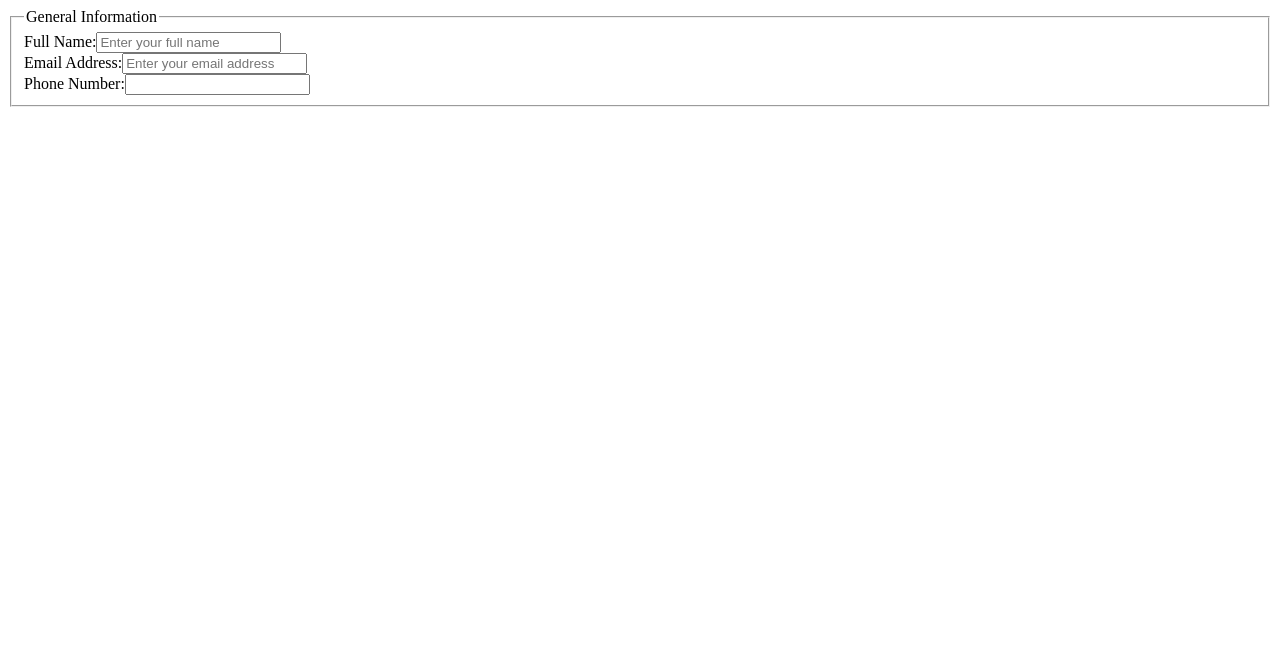
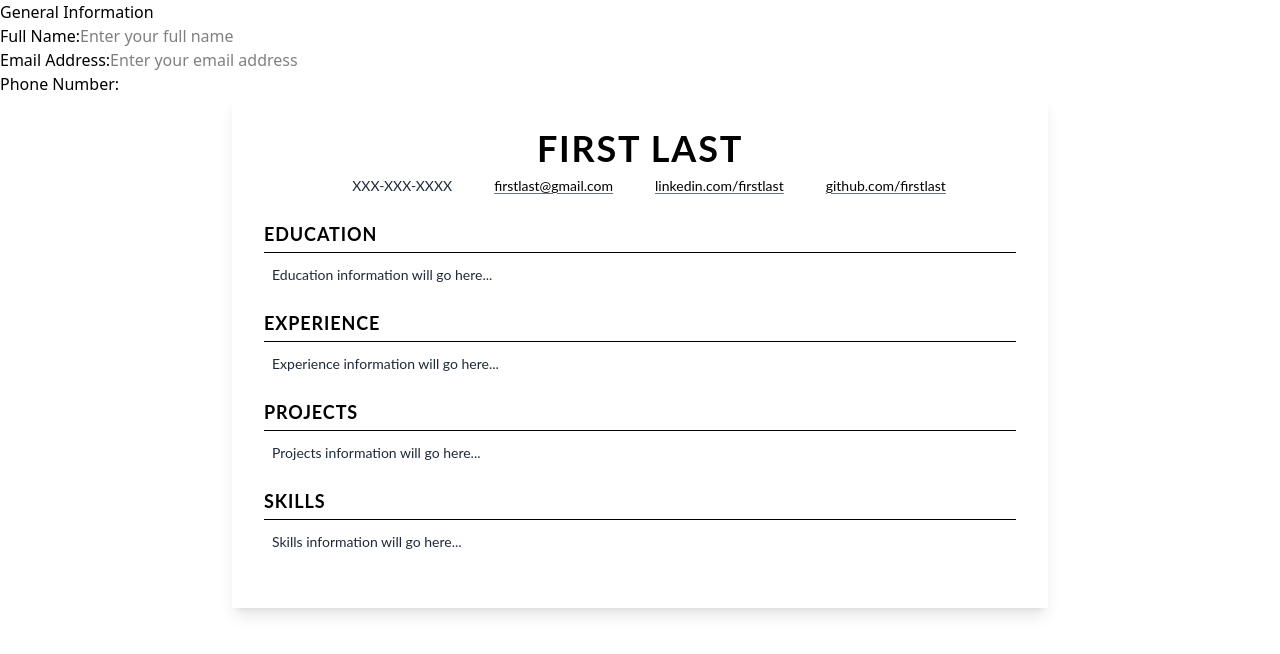
Before and after one commit to daniel-citrus/Odin-s-CV, a React (Vite) app: page / in a window 1280 px wide. Shown: the top 654 px of the page. Built offline with nearby package versions, Linux system fonts and the light colour scheme.

Commit message:
feat: basic styling

```diff
--- a/package.json
+++ b/package.json
@@ -12,18 +12,20 @@
   "dependencies": {
     "@tailwindcss/vite": "^4.1.11",
     "react": "^19.1.0",
-    "react-dom": "^19.1.0",
-    "tailwindcss": "^4.1.11"
+    "react-dom": "^19.1.0"
   },
   "devDependencies": {
     "@eslint/js": "^9.30.1",
     "@types/react": "^19.1.8",
     "@types/react-dom": "^19.1.6",
     "@vitejs/plugin-react-swc": "^3.10.2",
+    "autoprefixer": "^10.4.21",
     "eslint": "^9.30.1",
     "eslint-plugin-react-hooks": "^5.2.0",
     "eslint-plugin-react-refresh": "^0.4.20",
     "globals": "^16.3.0",
+    "postcss": "^8.5.6",
+    "tailwindcss": "^4.1.11",
     "vite": "^7.0.4"
   }
 }
--- a/src/App.jsx
+++ b/src/App.jsx
@@ -1,4 +1,5 @@
 import ResumeBuilder from './components/ResumeBuilder';
+import './styles/index.css';
 
 function App() {
     return (
--- a/src/components/input/inputBlocks/GeneralInput.jsx
+++ b/src/components/input/inputBlocks/GeneralInput.jsx
@@ -2,7 +2,7 @@ import { useContext } from 'react';
 import { DataContext } from '../../../contexts/DataContext';
 
 const GeneralInput = () => {
-    const { generalInfo, updateGeneralInfo } = useContext(DataContext);
+    const { generalData, updateGeneralData } = useContext(DataContext);
     return (
         <>
             <fieldset>
@@ -14,10 +14,10 @@ const GeneralInput = () => {
                         type='text'
                         id='name'
                         name='name'
-                        value={generalInfo.name}
+                        value={generalData.name}
                         placeholder='Enter your full name'
                         onChange={(e) =>
-                            updateGeneralInfo('name', e.target.value)
+                            updateGeneralData('name', e.target.value)
                         }
                     />
                 </div>
@@ -28,10 +28,10 @@ const GeneralInput = () => {
                         type='email'
                         id='email'
                         name='email'
-                        value={generalInfo.email}
+                        value={generalData.email}
                         placeholder='Enter your email address'
                         onChange={(e) =>
-                            updateGeneralInfo('email', e.target.value)
+                            updateGeneralData('email', e.target.value)
                         }
                     />
                 </div>
@@ -42,9 +42,9 @@ const GeneralInput = () => {
                         type='tel'
                         id='phone'
                         name='phone'
-                        value={generalInfo.phone}
+                        value={generalData.phone}
                         onChange={(e) => {
-                            updateGeneralInfo('phone', e.target.value);
+                            updateGeneralData('phone', e.target.value);
                         }}
                     />
                 </div>
--- a/src/components/output/OutputContainer.jsx
+++ b/src/components/output/OutputContainer.jsx
@@ -1,9 +1,107 @@
+import { useContext } from 'react';
 import { DataContext } from '../../contexts/DataContext';
-import useDataContext from '../../hooks/useDataContext';
 
 const OutputContainer = () => {
-    const { generalInfo } = useDataContext(DataContext);
-    return <>{generalInfo.name}</>;
+    const { generalData } = useContext(DataContext);
+
+    return (
+        <div className="max-w-[8.5in] mx-auto p-8 bg-white shadow-lg font-['Lato',sans-serif] text-gray-800 leading-relaxed">
+            {/* Header Section - Matching LaTeX heading structure */}
+            <header className="text-center mb-6">
+                <div className="inline-block">
+                    {/* Name - Large, bold, small caps */}
+                    <h1 className="text-4xl font-bold mb-2 text-black uppercase tracking-wider font-variant-small-caps">
+                        {generalData.name || 'First Last'}
+                    </h1>
+
+                    {/* Contact info - centered with icons and links */}
+                    <div className="flex justify-center items-center flex-wrap gap-6 text-sm mt-1">
+                        {/* Phone */}
+                        <div className="flex items-center gap-1 whitespace-nowrap">
+                            <i className="fas fa-phone text-gray-600 w-3.5 text-xs"></i>
+                            <span>{generalData.phone || 'XXX-XXX-XXXX'}</span>
+                        </div>
+
+                        {/* Email */}
+                        <div className="flex items-center gap-1 whitespace-nowrap">
+                            <i className="fas fa-envelope text-gray-600 w-3.5 text-xs"></i>
+                            <a
+                                href={`mailto:${generalData.email || 'firstlast@gmail.com'}`}
+                                className="text-black underline underline-offset-2 decoration-gray-500 hover:decoration-black hover:text-gray-700"
+                            >
+                                {generalData.email || 'firstlast@gmail.com'}
+                            </a>
+                        </div>
+
+                        {/* LinkedIn */}
+                        <div className="flex items-center gap-1 whitespace-nowrap">
+                            <i className="fab fa-linkedin text-gray-600 w-3.5 text-xs"></i>
+                            <a
+                                href="https://www.linkedin.com/in/"
+                                className="text-black underline underline-offset-2 decoration-gray-500 hover:decoration-black hover:text-gray-700"
+                                target="_blank"
+                                rel="noopener noreferrer"
+                            >
+                                linkedin.com/firstlast
+                            </a>
+                        </div>
+
+                        {/* GitHub */}
+                        <div className="flex items-center gap-1 whitespace-nowrap">
+                            <i className="fab fa-github text-gray-600 w-3.5 text-xs"></i>
+                            <a
+                                href="https://github.com/"
+                                className="text-black underline underline-offset-2 decoration-gray-500 hover:decoration-black hover:text-gray-700"
+                                target="_blank"
+                                rel="noopener noreferrer"
+                            >
+                                github.com/firstlast
+                            </a>
+                        </div>
+                    </div>
+                </div>
+            </header>
+
+            {/* Placeholder sections for other resume parts */}
+            <div className="mt-4">
+                <section className="mb-6">
+                    <h2 className="text-lg font-bold uppercase tracking-wider text-black border-b border-black pb-1 mb-3">
+                        EDUCATION
+                    </h2>
+                    <div className="ml-2">
+                        <p className="text-sm my-1">Education information will go here...</p>
+                    </div>
+                </section>
+
+                <section className="mb-6">
+                    <h2 className="text-lg font-bold uppercase tracking-wider text-black border-b border-black pb-1 mb-3">
+                        EXPERIENCE
+                    </h2>
+                    <div className="ml-2">
+                        <p className="text-sm my-1">Experience information will go here...</p>
+                    </div>
+                </section>
+
+                <section className="mb-6">
+                    <h2 className="text-lg font-bold uppercase tracking-wider text-black border-b border-black pb-1 mb-3">
+                        PROJECTS
+                    </h2>
+                    <div className="ml-2">
+                        <p className="text-sm my-1">Projects information will go here...</p>
+                    </div>
+                </section>
+
+                <section className="mb-6">
+                    <h2 className="text-lg font-bold uppercase tracking-wider text-black border-b border-black pb-1 mb-3">
+                        SKILLS
+                    </h2>
+                    <div className="ml-2">
+                        <p className="text-sm my-1">Skills information will go here...</p>
+                    </div>
+                </section>
+            </div>
+        </div>
+    );
 };
 
 export default OutputContainer;
--- a/src/contexts/DataContext.jsx
+++ b/src/contexts/DataContext.jsx
@@ -1,22 +1,21 @@
-import { createContext, useState } from 'react';
+import { createContext } from 'react';
+import useGeneralData from '../hooks/useGeneralData';
 
 const DataContext = createContext();
 
+/**
+ * DataContext - Aggregates multiple custom hooks into a single context
+ * This approach combines separate custom hooks (useGeneralData, useEducationData, etc.)
+ * into one context provider, avoiding the need to nest multiple context providers.
+ *
+ * Usage:
+ * - Wrap your app with DataContextWrapper
+ * - Use useDataContext() in child components to access all data
+ * - Each hook's functions are available through the context
+ */
 const DataContextWrapper = ({ children }) => {
-    const [generalInfo, setGeneralInfo] = useState({
-        name: '',
-        email: '',
-        phone: '',
-    });
-
-    const updateGeneralInfo = (id, val) => {
-        setGeneralInfo({
-            ...generalInfo,
-            [id]: val,
-        });
-    };
-
-    const data = { generalInfo, updateGeneralInfo };
+    const generalDataHook = useGeneralData();
+    const data = { ...generalDataHook };
 
     return <DataContext value={data}>{children}</DataContext>;
 };
--- /dev/null
+++ b/src/hooks/useGeneralData.jsx
@@ -0,0 +1,20 @@
+import { useState } from 'react';
+
+const useGeneralData = () => {
+    const [generalData, setGeneralData] = useState({
+        name: '',
+        email: '',
+        phone: '',
+    });
+
+    const updateGeneralData = (id, val) => {
+        setGeneralData({
+            ...generalData,
+            [id]: val,
+        });
+    };
+
+    return { generalData, updateGeneralData };
+};
+
+export default useGeneralData;
--- /dev/null
+++ b/src/styles/index.css
@@ -0,0 +1 @@
+@import 'tailwindcss';
--- /dev/null
+++ b/tailwind.config.js
@@ -0,0 +1,11 @@
+/** @type {import('tailwindcss').Config} */
+export default {
+  content: [
+    "./index.html",
+    "./src/**/*.{js,ts,jsx,tsx}",
+  ],
+  theme: {
+    extend: {},
+  },
+  plugins: [],
+}
```
Also changed, not shown: 1 other file (tests, documents, lock files or other folders).
